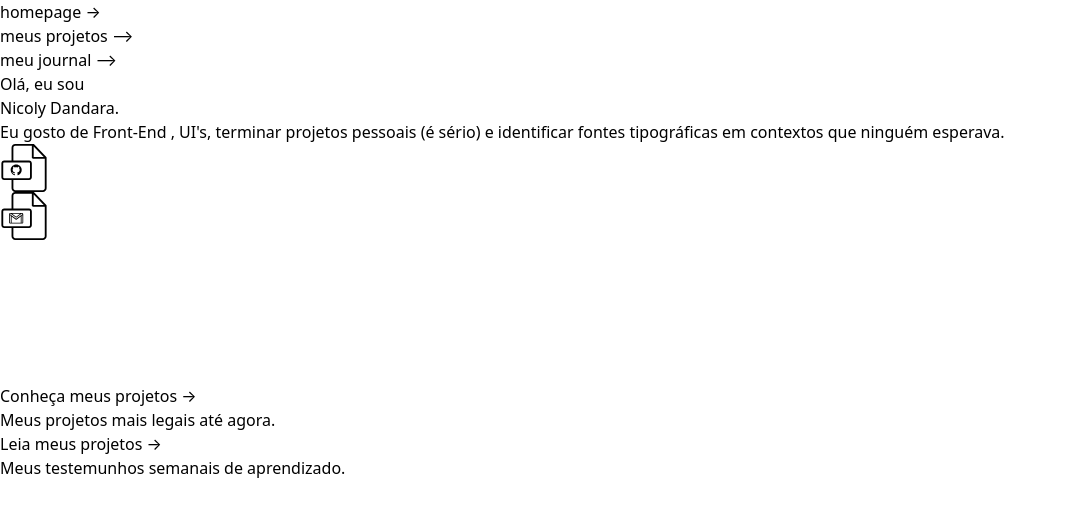
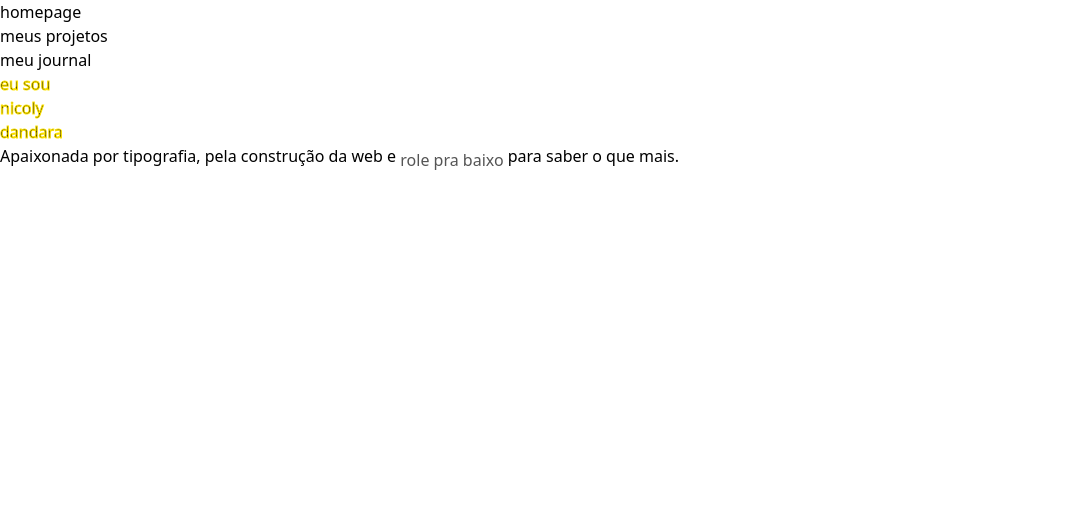
Before and after one commit to nydndr/dandara, a Next.js app: page / in a window 1280 px wide. Shown: the top 516 px of the page, without its empty margins (0-1066 px from the left). Built offline with nearby package versions, Linux system fonts and the light colour scheme.

Commit message:
Update README.md

```diff
--- a/pages/index.js
+++ b/pages/index.js
@@ -6,59 +6,24 @@ import Head from "next/head";
 function HomePage() {
 	return (
 		<>
-			<Head>
-				<title>Nicoly Dandara</title>
-			</Head>
-			<section className="landing h-full w-full flex flex-col lg:flex-row p-8 lg:p-24 items-center">
-				<div className="w-full lg:w-1/2 space-y-12 lg:space-y-8">
-					<h1 className=" font-coda text-4xl text-black font-semibold">
-						Olá, eu sou <br></br>
-						<span className="text-primary">Nicoly Dandara</span>.
+			<section className="flex flex-row h-screen w-full items-center">
+				<div>
+					<h1 className="font-fivo leading-none text-16xl text-black ">
+						eu sou
 					</h1>
+					<h1 className="font-fivo leading-none text-16xl text-black ">
+						nicoly
+					</h1>
+					<h1 className="font-fivo leading-none text-16xl text-black ">
+						dandara
+					</h1>
+				</div>
 
-					<div className="text-lg leading-relaxed w-full lg:w-4/5">
-						<h2>
-							Eu gosto de{" "}
-							<span className="text-primary text-base p-1 font-coda bg-gray-200">
-								Front-End
-							</span>{" "}
-							, UI's, terminar projetos pessoais (é sério) e
-							identificar fontes tipográficas em contextos que
-							ninguém esperava.
-						</h2>
-					</div>
-
-					<div className="flex space-x-3 opacity-75">
-						<SocialLink linkName="github" />
-						<SocialLink linkName="email" />
-						<SocialLink linkName="linkedin" />
-						<SocialLink linkName="behance" />
-						<SocialLink linkName="twitter" />
-					</div>
-				</div>
-				<div className="flex flex-col w-full lg:w-1/2 pt-24 lg:p-12 space-y-6">
-					<article className="hover:bg-yellow-200 space-y-4 p-6">
-						<Link href="/portfolio">
-							<p className="call font-bold font-coda text-lg cursor-pointer">
-								Conheça meus projetos
-							</p>
-						</Link>
-						<p className="text-lg">
-							Meus projetos mais legais{" "}
-							<span className="italic">até agora</span>.
-						</p>
-					</article>
-
-					<article className="hover:bg-gray-100 space-y-4 p-6">
-						<Link href="/workjournal">
-							<p className="call font-bold font-coda text-lg cursor-pointer">
-								Leia meus projetos
-							</p>
-						</Link>
-						<p className="text-lg">
-							Meus testemunhos semanais de aprendizado.
-						</p>
-					</article>
+				<div>
+					<h3 className="font-manrope text-2xl">
+						Apaixonada por tipografia, pela construção da web e{" "}
+						<span className="rolling">role pra baixo</span> para saber o que mais.
+					</h3>
 				</div>
 			</section>
 		</>
--- a/styles/main.css
+++ b/styles/main.css
@@ -13,29 +13,39 @@
 	font-style: normal;
 }
 
-.call::after {
-	content: " →";
+:root {
+	--brand-yellow: #ffe400;
 }
 
-.call:hover::after {
-	content: " ⟶";
+h1 {
+	-webkit-text-stroke: 1px var(--brand-yellow);
 }
 
-nav p::after,
-.itemLink::after {
-	content: " ⟶";
+.rolling {
+	display: inline-block;
+	transform: translateY(-60%);
+	color: white;
 }
 
-nav p:hover::after,
-.itemLink:hover::after {
-	content: " →";
+.rolling {
+	animation: rollDown 3s linear infinite;
 }
 
-.showcase {
-	background-color: purple;
-	background-repeat: no-repeat;
-	background-position: center;
-	background-size: 50%;
+@keyframes rollDown {
+	0% {
+		transform: translateY(-50%);
+		color: white;
+	}
+
+	50% {
+		transform: translateY(0);
+		color: black;
+	}
+
+	100% {
+		transform: translateY(50%);
+		color: white;
+	}
 }
 
 @import "tailwindcss/utilities";
--- a/tailwind.config.js
+++ b/tailwind.config.js
@@ -32,9 +32,7 @@ module.exports = {
 				manrope: ['"Manrope"', "sans-serif"],
 			},
 			fontSize: {
-				// prettier-ignore
-				'7xl': '5rem',
-				"8xl": "8rem",
+				"16xl": "15rem",
 			},
 		},
 	},
```
Also changed, not shown: 1 other file (tests, documents, lock files or other folders).
